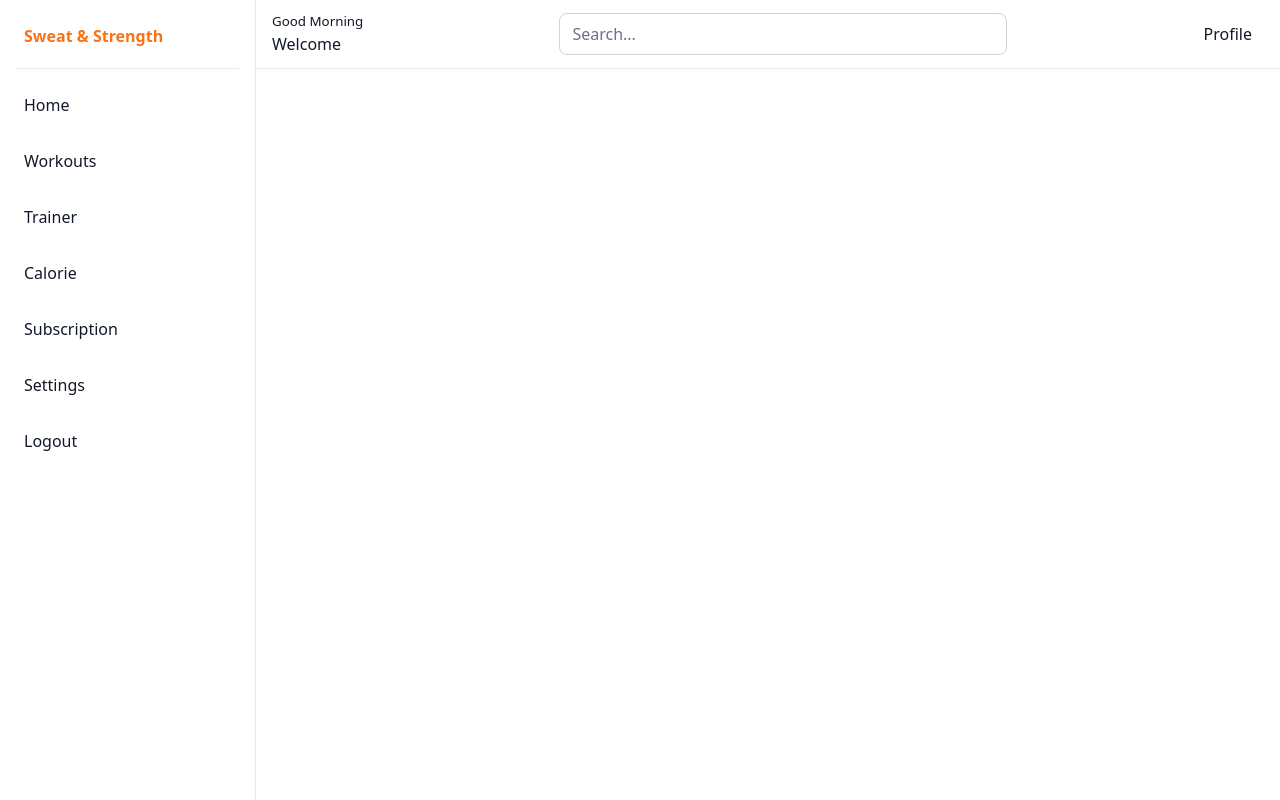
After one commit to sani0010/Gym, a Django app: page /splash/ in a window 1280 px wide. The commit adds this page. Run offline with Django 5.2, Linux system fonts and the light colour scheme; some libraries are stand-ins or nearby versions.

Commit message:
greeting

```diff
--- a/SweatandStrength/SweatandStrength/urls.py
+++ b/SweatandStrength/SweatandStrength/urls.py
@@ -30,6 +30,7 @@ urlpatterns = [
     path('', include("gymapp.urls")),
     path('_reload_/', include('django_browser_reload.urls')),
     path('base/', views.Home, name="base"),
+    path('splash/', views.Splash, name="splash"),
     path('signup/', views.Signup, name="signup"),
     path('login/', views.Login, name="login"),
     path('navbar/', views.navbar, name='navbar'),
--- a/SweatandStrength/gymapp/urls.py
+++ b/SweatandStrength/gymapp/urls.py
@@ -1,13 +1,16 @@
 from django.urls import path
 from gymapp import views
+from gymapp.views import Splash
 
 
 
 
 urlpatterns = [
-    path('',views.Home, name="Home"),
+    path('', Splash, name='splash'),
     path('trainer_signup/', views.apply_for_trainer, name='trainer_signup'),
     path('track_calories/', views.track_calories, name="track_calories"),
 
 
+
+
 ]
--- a/SweatandStrength/gymapp/views.py
+++ b/SweatandStrength/gymapp/views.py
@@ -8,7 +8,6 @@ from .forms import trainerform
 from django.shortcuts import get_object_or_404
 from .forms import CalorieTrackingForm
 from .models import CalorieTracking
-
 
 
 
@@ -45,8 +44,6 @@ def workout_detail(request, workout_id):
 
 
 
-# Create your views here.
-from django.db.models import Q
 
 def Home(request):
     if request.method == 'GET' and 'category' in request.GET:
@@ -65,6 +62,9 @@ def Home(request):
     categories = Category.objects.all()
     return render(request, "base.html", {'workout': workouts, 'category': categories})
 
+
+def Splash(request):
+    return render(request, "splash.html")
 
 
 
@@ -127,7 +127,7 @@ def Login(request):
         # Login the user
         login(request, user)
         messages.success(request, "You have been successfully logged in")
-        return redirect("base")
+        return redirect("splash")
 
 
     return render(request, "login.html")
--- a/SweatandStrength/theme/static/css/dist/styles.css
+++ b/SweatandStrength/theme/static/css/dist/styles.css
@@ -807,6 +807,26 @@ select {
   margin-right: auto;
 }
 
+.my-2 {
+  margin-top: 0.5rem;
+  margin-bottom: 0.5rem;
+}
+
+.my-3 {
+  margin-top: 0.75rem;
+  margin-bottom: 0.75rem;
+}
+
+.my-2\.5 {
+  margin-top: 0.625rem;
+  margin-bottom: 0.625rem;
+}
+
+.my-4 {
+  margin-top: 1rem;
+  margin-bottom: 1rem;
+}
+
 .mb-2 {
   margin-bottom: 0.5rem;
 }
@@ -1099,6 +1135,15 @@ select {
   padding-bottom: 0.75rem;
 }
 
+.py-1 {
+  padding-top: 0.25rem;
+  padding-bottom: 0.25rem;
+}
+
+.pr-3 {
+  padding-right: 0.75rem;
+}
+
 .text-2xl {
   font-size: 1.5rem;
   line-height: 2rem;
@@ -1161,6 +1211,11 @@ select {
   color: rgb(255 255 255 / var(--tw-text-opacity));
 }
 
+.text-orange-500 {
+  --tw-text-opacity: 1;
+  color: rgb(249 115 22 / var(--tw-text-opacity));
+}
+
 .shadow-md {
   --tw-shadow: 0 4px 6px -1px rgb(0 0 0 / 0.1), 0 2px 4px -2px rgb(0 0 0 / 0.1);
   --tw-shadow-colored: 0 4px 6px -1px var(--tw-shadow-color), 0 2px 4px -2px var(--tw-shadow-color);
--- a/SweatandStrength/theme/templates/navbar.html
+++ b/SweatandStrength/theme/templates/navbar.html
@@ -1,43 +1,51 @@
+{% load static %}
 {% block navbar %}
 <html lang="en">
 
-<aside class="fixed top-0 left-0 h-screen w-64 bg-amber-200 border-r border-gray-200 p-4">
+<aside class="fixed top-0 left-0  h-screen w-64 bg-white border-r border-gray-200 p-4">
 
-    <ul class="space-y-4">
+    <ul class="space-y-4 ">
         <li>
-            <a href="{% url 'base'%}" class="flex items-center p-2 text-gray-900 rounded-lg hover:bg-blue-100">
+            <a href="{% url 'splash' %}" class="flex items-center p-2 text-gray-900 rounded-lg ">
+                <span class="text-orange-500 font-bold">Sweat & Strength</span>
+            </a>
+            <hr class="my-3 border-t border-gray-200">
+        </li>
+        <li>
+            <a href="{% url 'splash'%}" class="flex items-center p-2 text-gray-900 rounded-lg hover:bg-orange-500">
                 <span>Home</span>
             </a>
         </li>
         <li>
-            <a href="{% url 'workout_detail' workout_id=3 %}" class="flex items-center p-2 text-gray-900 rounded-lg hover:bg-blue-100">
+            <a href="{% url 'base' %}" class="flex items-center p-2 text-gray-900 rounded-lg hover:bg-orange-500">
                 <span>Workouts</span>
             </a>
         </li>
-
         <li>
-            <a href="#" class="flex items-center p-2 text-gray-900 rounded-lg hover:bg-blue-100">
+            <a href="#" class="flex items-center p-2 text-gray-900 rounded-lg hover:bg-orange-500">
                 <span>Trainer</span>
             </a>
         </li>
         <li>
-            <a href="{% url 'track_calories' %}" class="flex items-center p-2 text-gray-900 rounded-lg hover:bg-blue-100">
+            <a href="{% url 'track_calories' %}" class="flex items-center p-2 text-gray-900 rounded-lg hover:bg-orange-500">
                 <span>Calorie</span>
             </a>
+        </li>
         <li>
-                <a href="#" class="flex items-center p-2 text-gray-900 rounded-lg hover:bg-blue-100">
+            <a href="#" class="flex items-center p-2 text-gray-900 rounded-lg hover:bg-orange-500">
                 <span>Subscription</span>
             </a>
+        </li>
         <li>
-                    <a href="#" class="flex items-center p-2 text-gray-900 rounded-lg hover:bg-blue-100">
+            <a href="#" class="flex items-center p-2 text-gray-900 rounded-lg hover:bg-orange-500">
                 <span>Settings</span>
             </a>
+        </li>
         <li>
-                        <a href="{% url 'base' %}" class="flex items-center p-2 text-gray-900 rounded-lg hover:bg-blue-100">
+            <a href="{% url 'base' %}" class="flex items-center p-2 text-gray-900 rounded-lg hover:bg-orange-500">
                 <span>Logout</span>
             </a>
-
-
+        </li>
     </ul>
 </aside>
 
--- /dev/null
+++ b/SweatandStrength/theme/templates/splash.html
@@ -0,0 +1,8 @@
+{% load static tailwind_tags %}
+{% tailwind_css %}
+{% include 'topnav.html' %}
+<div class="flex">
+
+    <div class="w-64 bg-white p-4">
+        {% include 'navbar.html' %}
+    </div>
--- a/SweatandStrength/theme/templates/topnav.html
+++ b/SweatandStrength/theme/templates/topnav.html
@@ -6,12 +6,9 @@
         {% include 'navbar.html' %}
     </div>
 
-
     <nav class="topnav fixed top-0 left-64 right-0 bg-white border-b border-gray-200 px-4 py-3 flex items-center justify-between flex-grow">
         <div class="flex items-center">
-            <a href="{% url 'base' %}" class="logo-link">
-                <img src="{% static 'assets/img/ss.png' %}" alt="Logo" class="h-8 logo-image" style="background-color: transparent;">
-            </a>
+            <span class="text-gray-900 pr-3" id="greeting"></span>
         </div>
 
         <div class="flex-grow flex justify-center">
@@ -24,4 +21,31 @@
     </nav>
 </div>
 
+<script>
+    // Get current hour
+    var currentHour = new Date().getHours();
+
+    // Determine the time-based greeting
+    var timeGreeting = '';
+    if (currentHour >= 5 && currentHour < 12) {
+        timeGreeting = '<span style="font-size: smaller;">Good Morning</span>';
+    } else if (currentHour >= 12 && currentHour < 18) {
+        timeGreeting = '<span style="font-size: smaller;">Good Afternoon</span>';
+    } else {
+        timeGreeting = '<span style="font-size: smaller;">Good Evening</span>';
+    }
+
+    // Determine the user-based greeting
+    var userAuthenticated = {% if user.is_authenticated %}true{% else %}false{% endif %};
+    var username = "{{ user.username }}";
+    var capitalizedUsername = username.charAt(0).toUpperCase() + username.slice(1); // Capitalizing the first letter
+    var userGreeting = userAuthenticated ? '<strong>Welcome back,</strong> ' + capitalizedUsername : 'Welcome';
+
+    // Combine the time-based greeting and the user-based greeting with a line break
+    var fullGreeting = timeGreeting + '<br>' + userGreeting;
+
+    // Set the greeting in the HTML
+    document.getElementById('greeting').innerHTML = fullGreeting;
+</script>
+
 {% endblock %}
```
Also changed, not shown: other parts of SweatandStrength/theme/static/css/dist/styles.css (+130 -32 lines), SweatandStrength/theme/templates/dashboard.html (+5 -8 lines), SweatandStrength/theme/templates/workout_detail.html (+17 -18 lines), 1 other file. Lines whose indentation alone changed are shown as unchanged.
